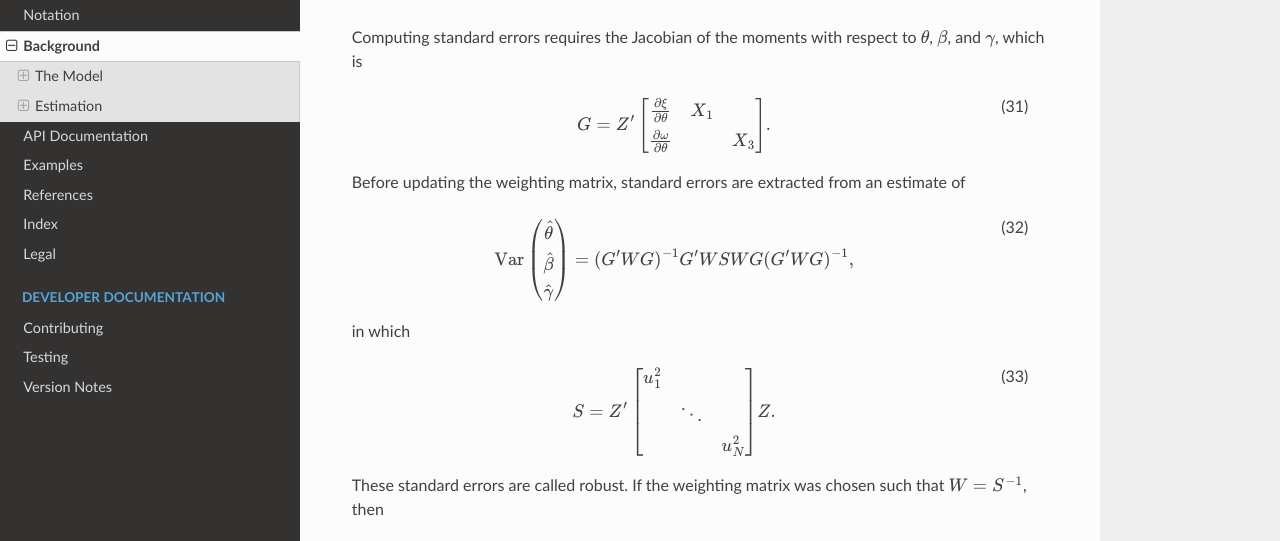
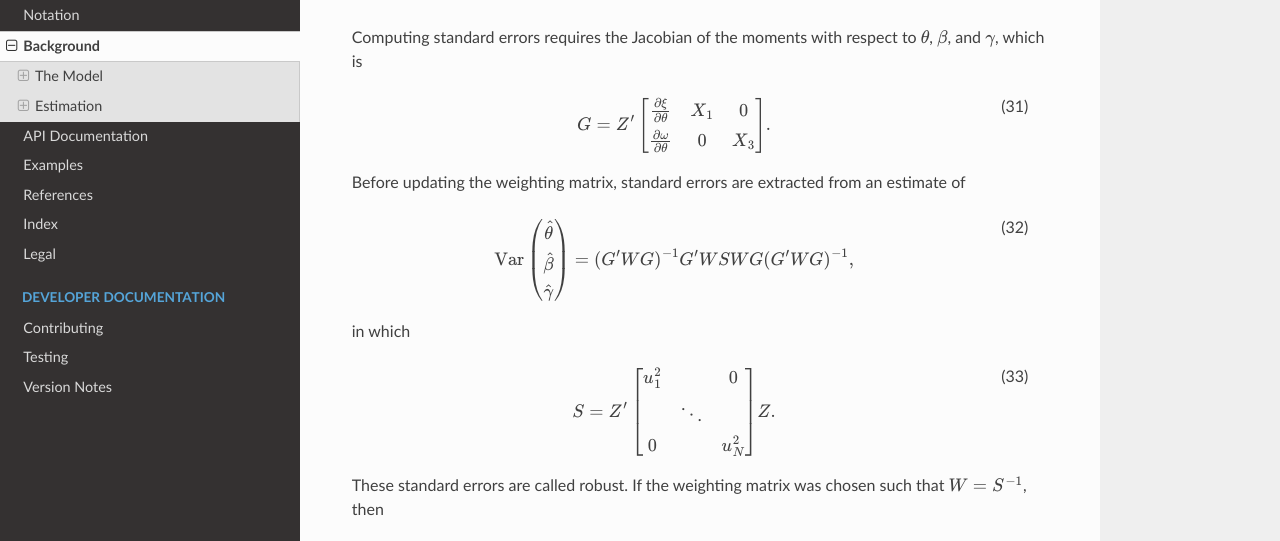
Before and after one commit to jeffgortmaker/pyblp, a Sphinx documentation site: the page built from docs/background.rst, in a window 1280 px wide and 900 px high, scrolled down 5638 px. Shown: the part 162-703 px from the top of the window. Built offline with Sphinx 7.4.7 and the Read the Docs theme 2.0.0, drawn with Linux system fonts in a browser that asks for light colours; some of the changed text lies outside the part shown.

Commit message:
DOC: add zeros to block and diagonal matrices

```diff
--- a/docs/background.rst
+++ b/docs/background.rst
@@ -102,7 +102,7 @@ The unobserved product characteristics can be stacked to form the combined error
 
 and similarly, :math:`Z_D` and :math:`Z_S`, which are :math:`N \times M_D` and :math:`N \times M_S` matrices of demand- and supply-side instruments, can be stacked to form the combined block-diagonal matrix of instruments,
 
-.. math:: Z = \begin{bmatrix} Z_D & \\ & Z_S \end{bmatrix}.
+.. math:: Z = \begin{bmatrix} Z_D & 0 \\ 0 & Z_S \end{bmatrix}.
 
 The GMM moment conditions are
 
@@ -124,7 +124,7 @@ The GMM problem is
 
 in which :math:`W` is a combined block-diagonal weighting matrix that consists of separate demand- and supply-side weighting matrices,
 
-.. math:: W = \begin{bmatrix} W_D & \\ & W_S \end{bmatrix},
+.. math:: W = \begin{bmatrix} W_D & 0 \\ 0 & W_S \end{bmatrix},
 
 which is assumed to have an inverse that is a consistant estimate of :math:`\mathrm{E}[Z'uu'Z]`.
 
@@ -204,7 +204,7 @@ Standard Errors
 
 Computing standard errors requires the Jacobian of the moments with respect to :math:`\theta`, :math:`\beta`, and :math:`\gamma`, which is
 
-.. math:: G = Z' \begin{bmatrix} \frac{\partial\xi}{\partial\theta} & X_1 & \\ \frac{\partial\omega}{\partial\theta} && X_3 \end{bmatrix}.
+.. math:: G = Z' \begin{bmatrix} \frac{\partial\xi}{\partial\theta} & X_1 & 0 \\ \frac{\partial\omega}{\partial\theta} & 0 & X_3 \end{bmatrix}.
 
 Before updating the weighting matrix, standard errors are extracted from an estimate of
 
@@ -212,7 +212,7 @@ Before updating the weighting matrix, standard errors are extracted from an esti
 
 in which
 
-.. math:: S = Z' \begin{bmatrix} u_1^2 && \\ & \ddots & \\ && u_N^2 \end{bmatrix} Z.
+.. math:: S = Z' \begin{bmatrix} u_1^2 && 0 \\ & \ddots & \\ 0 && u_N^2 \end{bmatrix} Z.
 
 These standard errors are called robust. If the weighting matrix was chosen such that :math:`W = S^{-1}`, then
 
```
